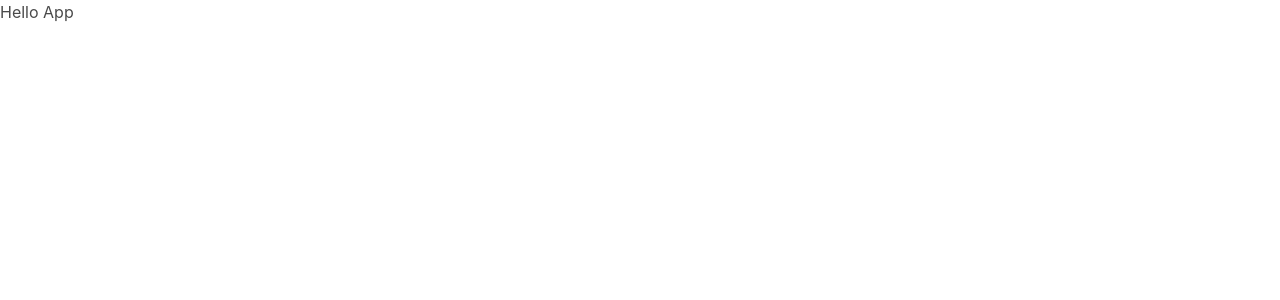
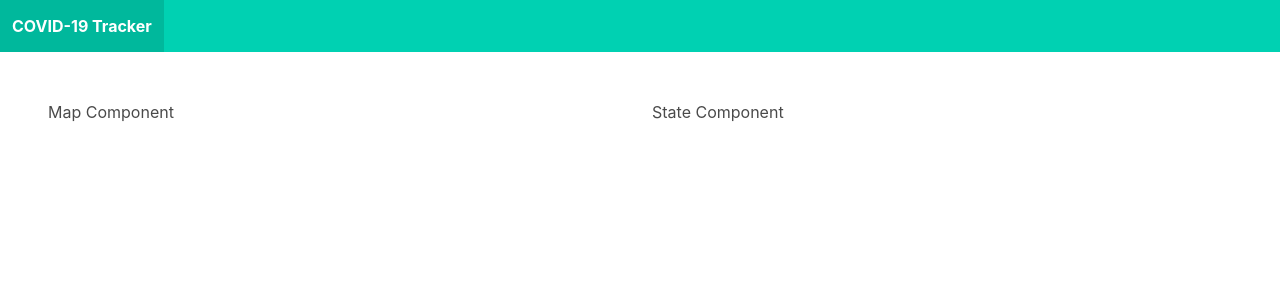
Before and after one commit to maheshkumarsanika/covid19-tracker, a React (Create React App) app: page / in a window 1280 px wide. Shown: the top 300 px of the page. Built offline with nearby package versions, Linux system fonts and the light colour scheme.

Commit message:
Header Component

```diff
--- a/src/App.js
+++ b/src/App.js
@@ -1,8 +1,14 @@
+import Header from "./Components/Header";
+
 const App = () => {
   return (
-    <div>
-      Hello App
-    </div>
+    <>
+      <Header title="COVID-19 Tracker" />
+      <div className="columns p-6">
+        <div className="column">Map Component</div>
+        <div className="column">State Component</div>
+      </div>
+    </>
   )
 }
 
--- /dev/null
+++ b/src/Components/Header/index.js
@@ -0,0 +1,25 @@
+const Header = ({title = "App"}) => {
+  return (
+    <nav class="navbar is-primary" role="navigation" aria-label="main navigation">
+      <div class="navbar-brand">
+        <a class="navbar-item has-text-weight-bold" href="#app">
+          {title}
+        </a>
+
+        <a
+          role="button"
+          class="navbar-burger"
+          aria-label="menu"
+          aria-expanded="false"
+          href="#app"
+        >
+          <span aria-hidden="true"></span>
+          <span aria-hidden="true"></span>
+          <span aria-hidden="true"></span>
+        </a>
+      </div>
+    </nav>
+  );
+};
+
+export default Header;
```
